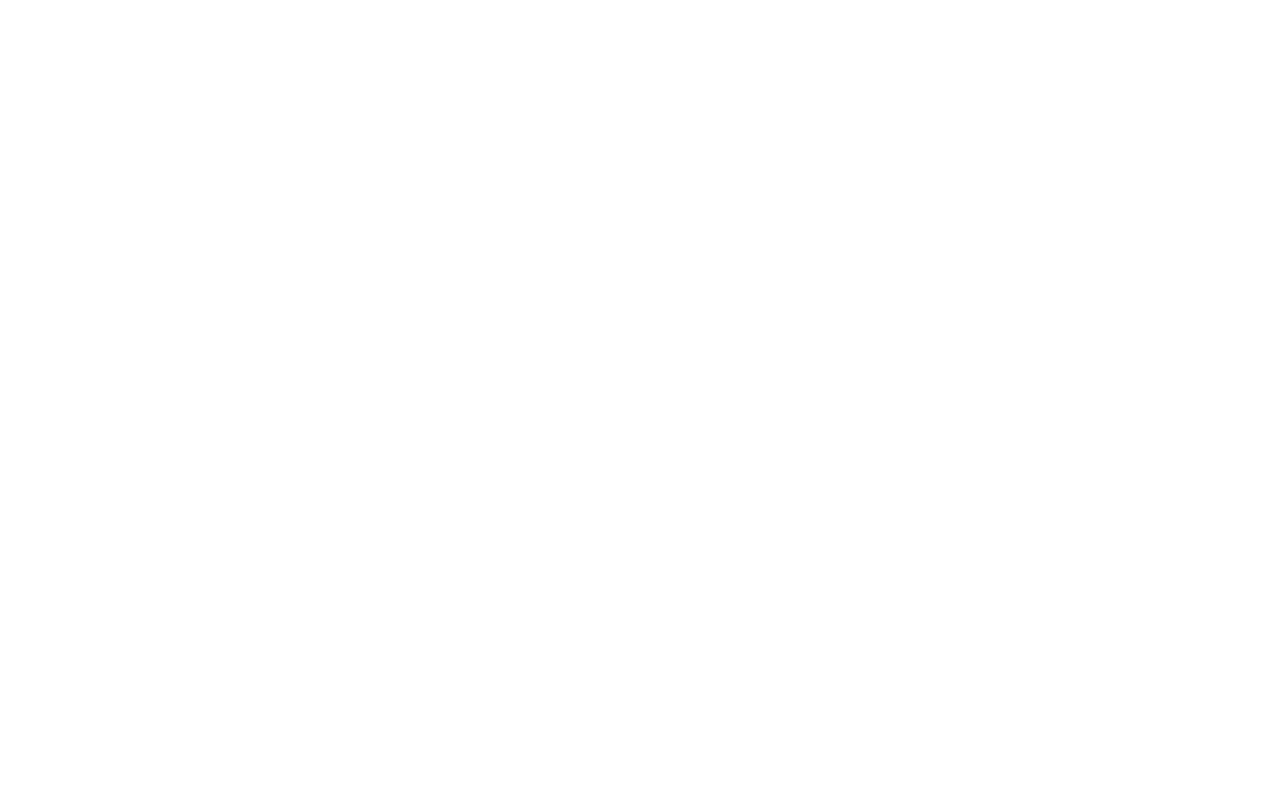
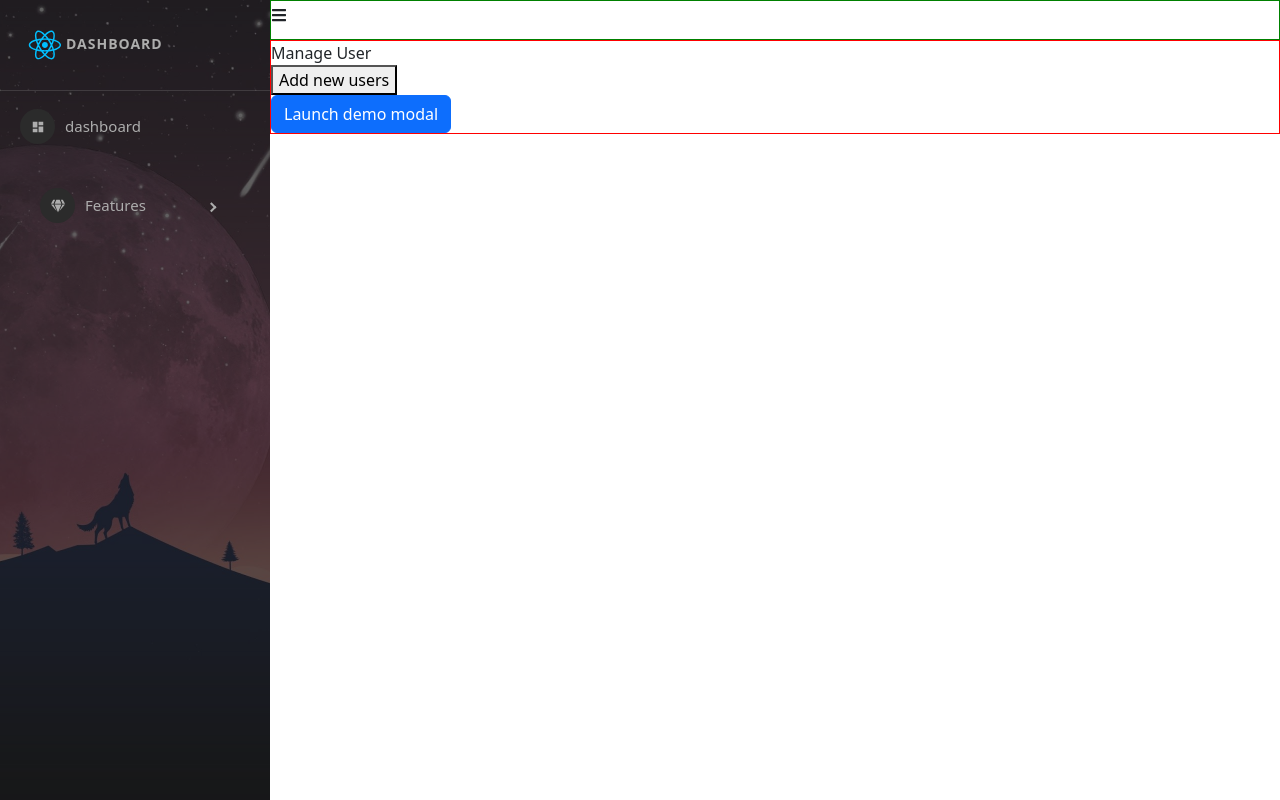
Before and after one commit to jvlam/router-reactJs, a React (Create React App) app: page /admins/manage-users in a window 1280 px wide. Before the commit this address had no page. Built offline with nearby package versions, Linux system fonts and the light colour scheme.

Commit message:
4. route Dashboard, modal add user

```diff
--- a/package.json
+++ b/package.json
@@ -6,14 +6,17 @@
     "@testing-library/jest-dom": "^5.16.5",
     "@testing-library/react": "^13.4.0",
     "@testing-library/user-event": "^13.5.0",
+    "axios": "0.27.2",
     "bootstrap": "^5.2.3",
     "react": "^18.2.0",
     "react-bootstrap": "^2.7.0",
     "react-dom": "^18.2.0",
     "react-icons": "4.4.0",
+    "react-paginate": "^8.1.3",
     "react-pro-sidebar": "0.7.1",
     "react-router-dom": "^6.6.1",
     "react-scripts": "5.0.1",
+    "react-toastify": "^9.0.7",
     "sass": "^1.57.1",
     "scss": "^0.2.4",
     "web-vitals": "^2.1.4"
--- a/src/components/Admin/Admin.js
+++ b/src/components/Admin/Admin.js
@@ -21,6 +21,7 @@
 import './Admin.scss';
 import { FaBars } from 'react-icons/fa';
 import { useState } from "react";
+import { Outlet } from "react-router-dom";
 
 const Admin = (props) => {
     const [collapsed, setCollapsed] = useState(false);
@@ -31,8 +32,13 @@
                 <SideBar collapsed={collapsed} />
             </div>
             <div className="admin-content">
-                <FaBars onClick={() => setCollapsed(!collapsed)} />
-                content goes here
+                <div className="admin-header">
+                    <FaBars onClick={() => setCollapsed(!collapsed)} />
+                </div>
+
+                <div className="admin-main">
+                    <Outlet />
+                </div>
             </div>
         </div>
     )
--- a/src/components/Admin/Admin.scss
+++ b/src/components/Admin/Admin.scss
@@ -13,4 +13,16 @@
             height: 100vh !important;
         }
     }
+
+    .admin-content {
+        width: 100%;
+        .admin-header {
+            height: 40px;
+            border: 1px solid green;
+        }
+
+        .admin-main {
+            border:1px solid    red;
+        }
+    }
 }
--- /dev/null
+++ b/src/components/Admin/Content/DashBoard.js
@@ -0,0 +1,8 @@
+
+function DashBoard(props) {
+  return (
+    <div>DashBoard</div>
+  )
+}
+
+export default DashBoard
--- /dev/null
+++ b/src/components/Admin/Content/ManageUser.js
@@ -0,0 +1,21 @@
+import ModalCreateUser from './ModalCreateuser'
+
+function ManageUser() {
+  return (
+    <div className="manage-user-container">
+      <div className="title">
+        Manage User
+      </div>
+      <div className="users-content">
+        <div>
+          <button>Add new users</button>
+        </div>
+        <div>
+          <ModalCreateUser />
+        </div>
+      </div>
+    </div>
+  )
+}
+
+export default ManageUser
--- /dev/null
+++ b/src/components/Admin/Content/ModalCreateuser.js
@@ -0,0 +1,75 @@
+import React, { useState } from 'react';
+import Button from 'react-bootstrap/Button';
+import Modal from 'react-bootstrap/Modal';
+
+function ModalCreateUser() {
+    const [show, setShow] = useState(false);
+    const [email, setEmail] = useState('');
+    const [password, setPassword] = useState('');
+    const [userName, setUserName] = useState('');
+    const [role, setRole] = useState('');
+
+    const handleShow = () => setShow(true);
+    const handleClose = () => setShow(false);
+
+    return (
+        <>
+            <Button variant="primary" onClick={handleShow}>
+                Launch demo modal
+            </Button>
+
+            <Modal
+                show={show}
+                onHide={handleClose}
+                size="lg"
+                backdrop='static'
+            >
+                <Modal.Header closeButton>
+                    <Modal.Title>Add new user</Modal.Title>
+                </Modal.Header>
+
+                <Modal.Body>
+                    <form className="row g-3">
+                        <div className="col-md-6">
+                            <label className="form-label">Email</label>
+                            <input
+
+                                type="email"
+                                className="form-control"
+                            />
+                        </div>
+                        <div className="col-md-6">
+                            <label className="form-label">Password</label>
+                            <input type="password" className="form-control" id="inputPassword4" />
+                        </div>
+                        <div className="col-md-6">
+                            <label className="form-label">User Name</label>
+                            <input type="text" className="form-control" />
+                        </div>
+                        <div className="col-md-4">
+                            <label className="form-label">Role</label>
+                            <select className="form-select">
+                                <option selected value="USER">User</option>
+                                <option value="ADMIN">Admin</option>
+                            </select>
+                        </div>
+                        <div className='col-md-4'>
+                            <label className="form-label">Upload Avatar</label>
+                            <input type="file" className="form-control" />
+                        </div>
+                    </form>
+                </Modal.Body>
+                <Modal.Footer>
+                    <Button variant="secondary" onClick={handleClose}>
+                        Close
+                    </Button>
+                    <Button variant="primary" onClick={handleClose}>
+                        Add
+                    </Button>
+                </Modal.Footer>
+            </Modal>
+        </>
+    );
+}
+
+export default ModalCreateUser;
--- a/src/components/Admin/SideBar.js
+++ b/src/components/Admin/SideBar.js
@@ -11,6 +11,12 @@
 
 import { FaTachometerAlt, FaGem, FaList, FaGithub, FaRegLaughWink, FaHeart } from 'react-icons/fa';
 import sidebarBg from '../../assets/bg2.jpg';
+
+
+import SiReactivex from 'react-icons/md'
+import  { DiReact }  from 'react-icons/di'
+import { MdDashboard } from 'react-icons/md';
+import { Link } from 'react-router-dom';
 
 
 const SideBar = (props) => {
@@ -37,6 +43,7 @@
                             whiteSpace: 'nowrap',
                         }}
                     >
+                        <DiReact size={'3em'} color={'00bfff'}/>
                         DASHBOARD
                     </div>
                 </SidebarHeader>
@@ -44,22 +51,34 @@
                 <SidebarContent>
                     <Menu iconShape="circle">
                         <MenuItem
-                            icon={<FaTachometerAlt />}
-                            suffix={<span className="badge red">New</span>}
+                            icon={<MdDashboard />}
+                            // suffix={<span className="badge red">New</span>}
                         >
                             dashboard
+                            <Link to="/admins"/>
                         </MenuItem>
-                        <MenuItem icon={<FaGem />}> components </MenuItem>
                     </Menu>
                     <Menu iconShape="circle">
-                        <SubMenu
-                            suffix={<span className="badge yellow">3</span>}
-                            icon={<FaRegLaughWink />}
-                        >
-                            <MenuItem> 1</MenuItem>
-                            <MenuItem> 2</MenuItem>
-                            <MenuItem> 3</MenuItem>
-                        </SubMenu>
+                        <MenuItem>
+                            <SubMenu
+                                // suffix={<span className="badge yellow">3</span>}
+                                icon={<FaGem />}
+                                title="Features"
+                            >
+                                <MenuItem>
+                                    Users Management
+                                    <Link to="manage-users"/>
+                                </MenuItem>
+                                <MenuItem>
+                                    Quizzes Management
+                                    <Link to=""/>
+                                </MenuItem>
+                                <MenuItem>
+                                    Question Management
+                                    <Link to=""/>
+                                </MenuItem>
+                            </SubMenu>
+                        </MenuItem>
                     </Menu>
                 </SidebarContent>
 
--- a/src/index.js
+++ b/src/index.js
@@ -8,8 +8,10 @@
 import App from './App';
 import reportWebVitals from './reportWebVitals';
 import User from "./components/User/User";
-import Admin from "./components/Admin/Admin";
+import Admin from './components/Admin/Admin'
 import HomePage from "./components/Home/HomePage";
+import ManageUser from "./components/Admin/Content/ManageUser";
+import DashBoard from "./components/Admin/Content/DashBoard";
 
 
 const root = ReactDOM.createRoot(document.getElementById('root'));
@@ -21,7 +23,10 @@
           <Route index element={ <HomePage/>} />
           <Route path="users" element={ <User/>}/>
         </Route>
-        <Route path="admins" element={ <Admin/>}/>
+        <Route path="admins" element={ <Admin />}>
+          <Route index element={ <DashBoard />}/>
+          <Route path="manage-users" element={ <ManageUser/>}/>
+        </Route>
       </Routes>
     </BrowserRouter>
   // </React.StrictMode>
```
Also changed, not shown: src/components/Admin/Sidebar.scss (added), 2 other files (tests, documents, lock files or other folders).
